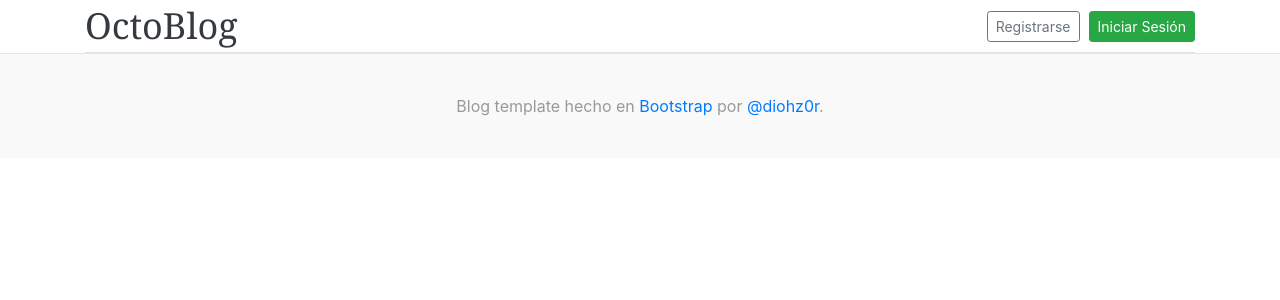
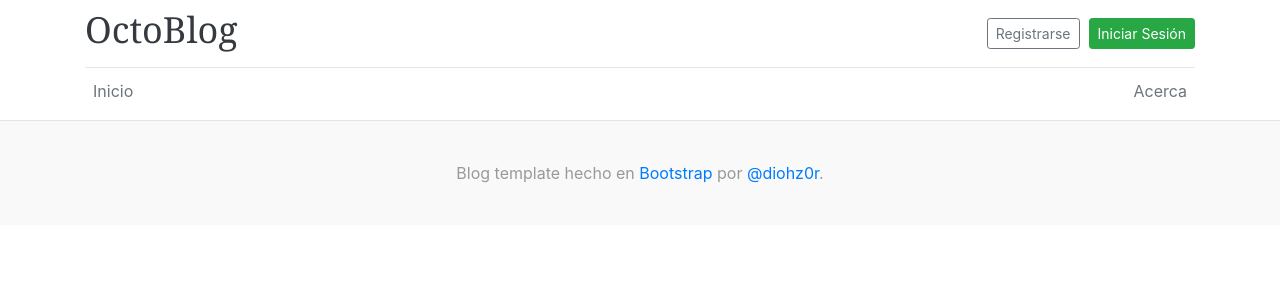
Before and after one commit to DIOHz0r/octoblog, a Symfony app: template templates/base.html.twig in a window 1280 px wide. Shown: the top 300 px of the page. Run offline with Twig, Linux system fonts and the light colour scheme; the template is opened without the code that fills it, so the values that code supplies are empty; some libraries are stand-ins or nearby versions.

Commit message:
refactor: update source code on some files

```diff
--- a/src/Entity/Post.php
+++ b/src/Entity/Post.php
@@ -56,7 +56,7 @@ class Post
     private $autor;
 
     /**
-     * @ORM\OneToMany(targetEntity="App\Entity\Puntaje", mappedBy="post", orphanRemoval=true)
+     * @ORM\OneToMany(targetEntity="App\Entity\Puntaje", mappedBy="post")
      */
     private $puntajes;
 
--- a/templates/base.html.twig
+++ b/templates/base.html.twig
@@ -27,7 +27,7 @@
             <header class="blog-header py-2">
                 <div class="row flex-nowrap justify-content-between align-items-center">
                     <div class="col-9">
-                        <a href="{{ url('homepage') }}" class="blog-header-logo text-dark">OctoBlog</a>
+                        <h1 class="blog-header-logo text-dark">OctoBlog</h1>
                     </div>
                     <div class="col-3 d-flex justify-content-end align-items-center">
                         {% if app.user %}
@@ -41,7 +41,13 @@
                     </div>
                 </div>
             </header>
-            <main class="container" role="main">
+            <div class="nav-scroller py-1 mb-2">
+                <nav class="nav d-flex justify-content-between">
+                    <a class="p-2 text-muted" href="{{ path('post_index') }}">Inicio</a>
+                    <a class="p-2 text-muted" href="#">Acerca</a>
+                </nav>
+            </div>
+            <main role="main">
                 {% block body %}{% endblock %}
             </main>
         </div>
```
Also changed, not shown: src/Repository/PuntajeRepository.php (+12 -0 lines).
